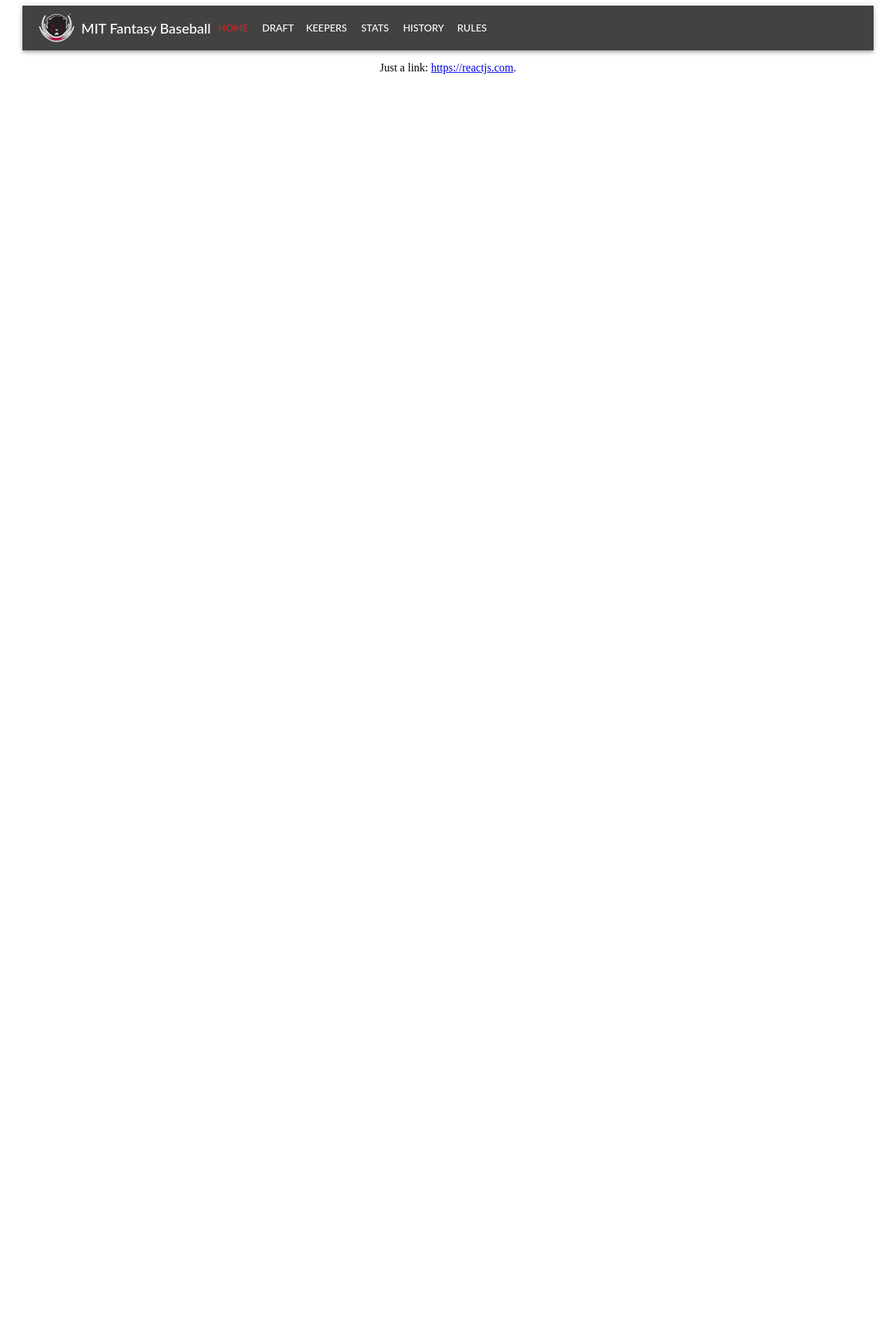
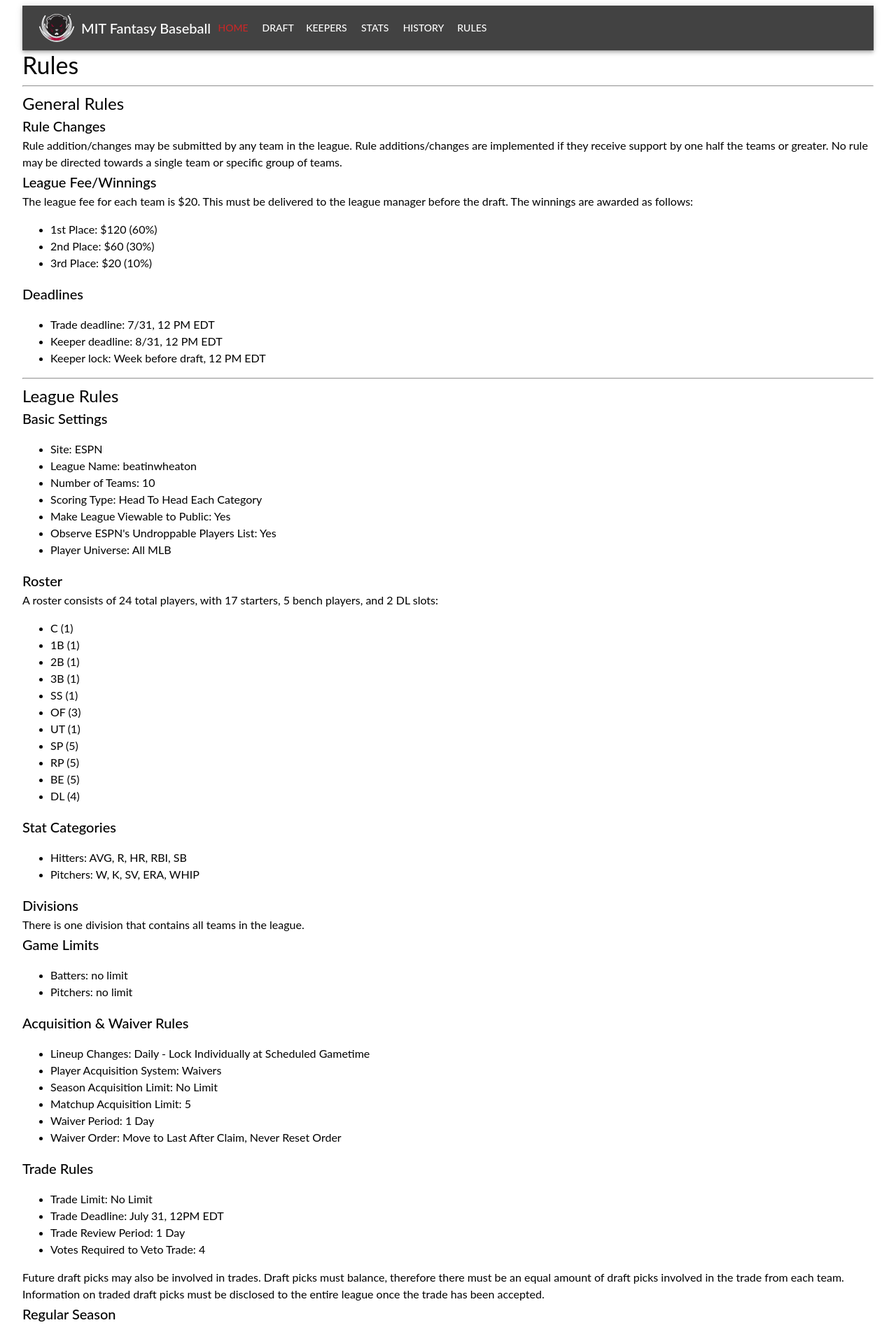
Before and after one commit to chris-hendrix/fantasy-baseball-app, a React (Create React App) app in the folder client/: page /rules in a window 1280 px wide. Shown: the top 1914 px of the page at 70% size. Before the commit the page ends 800 px from the top, so only its background shows below. Built offline with nearby package versions, Linux system fonts and the light colour scheme; no server answers.

Commit message:
rules wip

```diff
--- a/client/public/rules.md
+++ b/client/public/rules.md
@@ -1,22 +1,22 @@
 # Rules
 ***
-#### General Rules
-###### Rule Changes
+## General Rules
+### Rule Changes
 Rule addition/changes may be submitted by any team in the league. Rule additions/changes are implemented if they receive support by one half the teams or greater. No rule may be directed towards a single team or specific group of teams.
-
-###### League Fee/Winnings
+&NewLine;
+### League Fee/Winnings
 The league fee for each team is $20. This must be delivered to the league manager before the draft. The winnings are awarded as follows:
 - 1st Place: $120 (60%)
 - 2nd Place: $60 (30%)
 - 3rd Place: $20 (10%)
 
-###### Deadlines
-Trade deadline: 7/31, 12 PM EDT
-Keeper deadline: 8/31, 12 PM EDT
-Keeper lock: Week before draft, 12 PM EDT
+### Deadlines
+- Trade deadline: 7/31, 12 PM EDT
+- Keeper deadline: 8/31, 12 PM EDT
+- Keeper lock: Week before draft, 12 PM EDT
 ***
-#### League Rules
-###### Basic Settings
+## League Rules
+### Basic Settings
 - Site: ESPN
 - League Name: beatinwheaton
 - Number of Teams: 10
@@ -25,7 +25,7 @@ Keeper lock: Week before draft, 12 PM EDT
 - Observe ESPN's Undroppable Players List: Yes
 - Player Universe: All MLB
 
-###### Roster
+### Roster
 A roster consists of 24 total players, with 17 starters, 5 bench players, and 2 DL slots:
 - C (1)
 - 1B (1)
@@ -39,18 +39,18 @@ A roster consists of 24 total players, with 17 starters, 5 bench players, and 2
 - BE (5)
 - DL (4)
 
-###### Stat Categories
+### Stat Categories
 - Hitters: AVG, R, HR, RBI, SB
 - Pitchers: W, K, SV, ERA, WHIP
 
-###### Divisions
+### Divisions
 There is one division that contains all teams in the league.
 
-###### Game Limits
+### Game Limits
 - Batters: no limit
 - Pitchers: no limit
 
-###### Acquisition & Waiver Rules
+### Acquisition & Waiver Rules
 - Lineup Changes: Daily - Lock Individually at Scheduled Gametime
 - Player Acquisition System: Waivers
 - Season Acquisition Limit: No Limit
@@ -58,7 +58,7 @@ There is one division that contains all teams in the league.
 - Waiver Period: 1 Day
 - Waiver Order: Move to Last After Claim, Never Reset Order
 
-###### Trade Rules
+### Trade Rules
 - Trade Limit: No Limit
 - Trade Deadline: July 31, 12PM EDT
 - Trade Review Period: 1 Day
@@ -68,29 +68,29 @@ Future draft picks may also be involved in trades. Draft picks must balance, the
 
 Information on traded draft picks must be disclosed to the entire league once the trade has been accepted.
 
-###### Regular Season
+### Regular Season
 - Start of Regular Season: Week 1 (Start of Season)
 - Weeks per Matchup: 1
 - Regular Season Matchups: 21 (Playoffs start Week 22)
 - Category Tie Breaker: None
 
-###### Playoffs
+### Playoffs
 - Playoff Teams: 4 (2 rounds)
 - Weeks per Playoff Matchup: 2 weeks per round
 - Playoff Seeding Tie Breaker: Head to Head Record
 ***
-#### Draft/Keeper Rules
-###### Draft Settings
+## Draft/Keeper Rules
+### Draft Settings
 - Draft Type: Offline, Regular (non-snake)
 - Draft Date: To be scheduled by the league manager
 - Location: To be scheduled by the league manager
 
-###### Draft Order
+### Draft Order
 The draft order is determined by the previous season. The champion is the last slot, the runner up is the second to last slot, third place is the third to last slot, the fourth place team is the fourth to last slot, and the rest of the teams’ slots are determined by the reverse regular season standings.
 
 Expansion teams are given the top slots in the draft. If there is more than one expansion team, the top slots are assigned randomly.
 
-###### Keepers
+### Keepers
 A maximum of 5 players may be kept for the next season. The following conditions must be met in order to keep a player:
 1. The player must have been drafted or acquired no later than the keeper deadline in the previous season (8/31).
 1. The player must be drafted in an earlier round than the year before (i.e. if a player was drafted in the 10th round in 2015 and kept for 2016, he must be drafted in the 9th round or earlier in 2016).
@@ -99,7 +99,7 @@ A maximum of 5 players may be kept for the next season. The following conditions
 1. The player must have been kept less than three times (a player may only be kept a maximum three times). For example, if a player was acquired in 2012, he may be kept in 2013, 2014, and 2015.
    - Keeper years transfer through trades. The number of years kept is only reset when the player reenters the draft.
 
-###### Pre-Draft Trades
+### Pre-Draft Trades
 Draft picks and keepers may be traded in the offseason in the time between when the keepers lock (a week before the draft) and the draft. Note that draft picks must balance and that if a team trades a keeper, that team will not gain another keeper slot to use on another player from the previous year.
 
 *Updated 06/26/2018*
--- a/client/src/components/pages/RulePage.js
+++ b/client/src/components/pages/RulePage.js
@@ -2,14 +2,32 @@ import React, { useEffect } from 'react'
 import { useSelector } from 'react-redux'
 import { ReactMarkdown } from 'react-markdown/lib/react-markdown'
 import remarkGfm from 'remark-gfm'
+import { Typography, List, ListItem } from '@material-ui/core'
 
 export default function RulePage () {
   const markdown = `Just a link: https://reactjs.com.`
-  const rules = useSelector(state => state.rules)
-  console.log(rules)
+
+  function MarkdownParagraph (props) {
+    console.log(props)
+    return <Typography>{props.children}</Typography>
+  }
+
+  const renderers = {
+    text: MarkdownParagraph
+  }
+  const components = {
+    h1: props => <Typography variant='h4'>{props.children}</Typography>,
+    h2: props => <Typography variant='h5'>{props.children}</Typography>,
+    h3: props => <Typography variant='h6'>{props.children}</Typography>,
+    li: props => <li><Typography>{props.children}</Typography></li>,
+    ul: props => <ul>{props.children}</ul>,
+    p: props => <Typography>{props.children}</Typography>
+  }
+
+  const rules = useSelector(state => state.rules.rules)
   return (
-    <div>
-      <ReactMarkdown children={markdown} remarkPlugins={[remarkGfm]} />
+    <div style={{ textAlign: 'left' }}>
+      <ReactMarkdown children={rules} components={components} />
     </div>
   )
 }
--- a/client/src/reducers/rulesReducer.js
+++ b/client/src/reducers/rulesReducer.js
@@ -8,7 +8,7 @@ const rulesReducer = (state = initialState, action) => {
   switch (action.type) {
     case GET_RULES: {
       console.log(action)
-      return { ...state, rules: action.rules }
+      return { rules: action.rules }
     }
     default: {
       return state
--- a/client/src/store.js
+++ b/client/src/store.js
@@ -2,9 +2,11 @@ import { createStore, combineReducers, applyMiddleware } from 'redux'
 import thunk from 'redux-thunk'
 import { composeWithDevTools } from 'redux-devtools-extension'
 import dataReducer from './reducers/dataReducer'
+import rulesReducer from './reducers/rulesReducer'
 
 const reducer = combineReducers({
-  data: dataReducer
+  data: dataReducer,
+  rules: rulesReducer
 })
 const store = createStore(reducer, composeWithDevTools(applyMiddleware(thunk)))
 export default store
```
